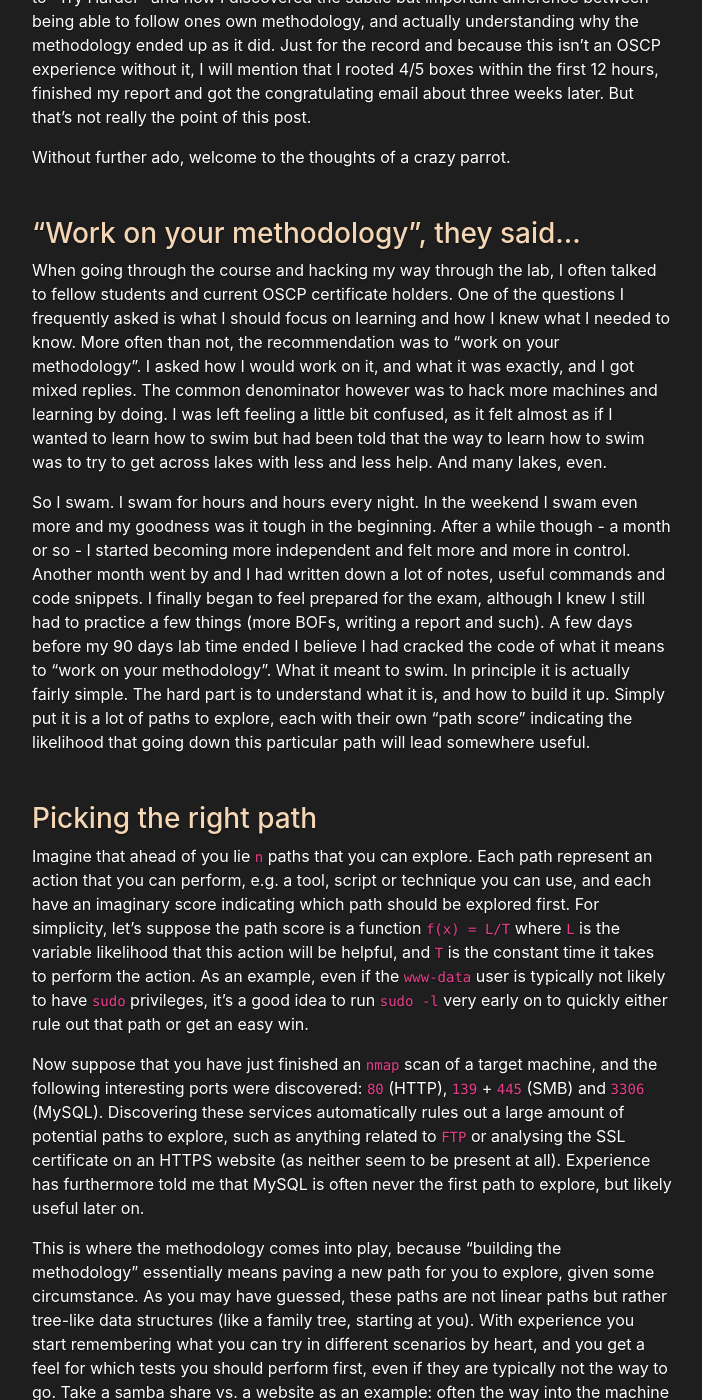
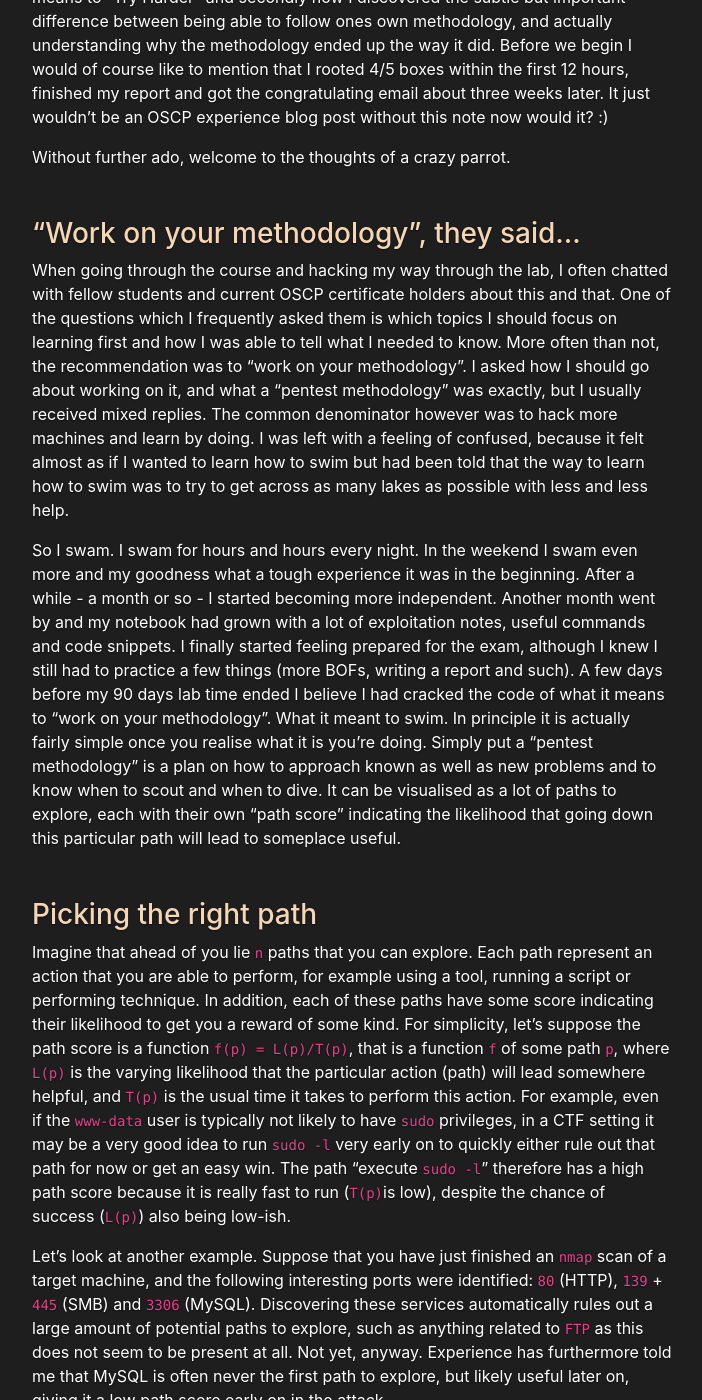
Before and after one commit to HeckerBirb/HeckerBirb.github.io, a Jekyll site: the page built from _posts/2019-07-27-yet-another-oscp-exp.md, in a window 1280 px wide and 1400 px high, scrolled down 341 px. Shown: the whole window, without its empty margins (288-990 px from the left). Built offline with Jekyll 4.4.1, drawn with Linux system fonts in a browser that asks for light colours; some of the changed text lies outside the part shown.

Commit message:
Touching up

```diff
--- a/_posts/2019-07-27-yet-another-oscp-exp.md
+++ b/_posts/2019-07-27-yet-another-oscp-exp.md
@@ -6,24 +6,24 @@ excerpt_separator: <!-- more -->
 published: true
 ---
 ### #!/bin/bash
-This is not your average golden story. In fact I want to avoid writing yet another OSCP experience post about yet another first attempt victory because there are so many of those already. Instead, this blog post will focus on my take of what is means to "Try Harder" and how I discovered the subtle but important difference between being able to follow ones own methodology, and actually understanding why the methodology ended up as it did.<!-- more --> Just for the record and because this isn't an OSCP experience without it, I will mention that I rooted 4/5 boxes within the first 12 hours, finished my report and got the congratulating email about three weeks later. But that's not really the point of this post.
+This is not your average golden story. In fact I want to avoid writing yet another OSCP experience post about yet another first attempt victory because there are so many of those already. Instead, this blog post will focus firstly on what I believe it means to "Try Harder" and secondly how I discovered the subtle but important difference between being able to follow ones own methodology, and actually understanding why the methodology ended up the way it did.<!-- more --> Before we begin I would of course like to mention that I rooted 4/5 boxes within the first 12 hours, finished my report and got the congratulating email about three weeks later. It just wouldn't be an OSCP experience blog post without this note now would it? :)
 
 Without further ado, welcome to the thoughts of a crazy parrot.
 
 
 ### "Work on your methodology", they said...
-When going through the course and hacking my way through the lab, I often talked to fellow students and current OSCP certificate holders. One of the questions I frequently asked is what I should focus on learning and how I knew what I needed to know. More often than not, the recommendation was to "work on your methodology". I asked how I would work on it, and what it was exactly, and I got mixed replies. The common denominator however was to hack more machines and learning by doing. I was left feeling a little bit confused, as it felt almost as if I wanted to learn how to swim but had been told that the way to learn how to swim was to try to get across lakes with less and less help. And many lakes, even.
+When going through the course and hacking my way through the lab, I often chatted with fellow students and current OSCP certificate holders about this and that. One of the questions which I frequently asked them is which topics I should focus on learning first and how I was able to tell what I needed to know. More often than not, the recommendation was to "work on your methodology". I asked how I should go about working on it, and what a "pentest methodology" was exactly, but I usually received mixed replies. The common denominator however was to hack more machines and learn by doing. I was left with a feeling of confused, because it felt almost as if I wanted to learn how to swim but had been told that the way to learn how to swim was to try to get across as many lakes as possible with less and less help.
 
-So I swam. I swam for hours and hours every night. In the weekend I swam even more and my goodness was it tough in the beginning. After a while though - a month or so - I started becoming more independent and felt more and more in control. Another month went by and I had written down a lot of notes, useful commands and code snippets. I finally began to feel prepared for the exam, although I knew I still had to practice a few things (more BOFs, writing a report and such). A few days before my 90 days lab time ended I believe I had cracked the code of what it means to "work on your methodology". What it meant to swim. In principle it is actually fairly simple. The hard part is to understand what it is, and how to build it up. Simply put it is a lot of paths to explore, each with their own "path score" indicating the likelihood that going down this particular path will lead somewhere useful.
+So I swam. I swam for hours and hours every night. In the weekend I swam even more and my goodness what a tough experience it was in the beginning. After a while - a month or so - I started becoming more independent. Another month went by and my notebook had grown with a lot of exploitation notes, useful commands and code snippets. I finally started feeling prepared for the exam, although I knew I still had to practice a few things (more BOFs, writing a report and such). A few days before my 90 days lab time ended I believe I had cracked the code of what it means to "work on your methodology". What it meant to swim. In principle it is actually fairly simple once you realise what it is you're doing. Simply put a "pentest methodology" is a plan on how to approach known as well as new problems and to know when to scout and when to dive. It can be visualised as a lot of paths to explore, each with their own "path score" indicating the likelihood that going down this particular path will lead to someplace useful.
 
 ### Picking the right path
-Imagine that ahead of you lie `n` paths that you can explore. Each path represent an action that you can perform, e.g. a tool, script or technique you can use, and each have an imaginary score indicating which path should be explored first. For simplicity, let's suppose the path score is a function `f(x) = L/T` where `L` is the variable likelihood that this action will be helpful, and `T` is the constant time it takes to perform the action. As an example, even if the `www-data` user is typically not likely to have `sudo` privileges, it's a good idea to run `sudo -l` very early on to quickly either rule out that path or get an easy win.
+Imagine that ahead of you lie `n` paths that you can explore. Each path represent an action that you are able to perform, for example using a tool, running a script or performing technique. In addition, each of these paths have some score indicating their likelihood to get you a reward of some kind. For simplicity, let's suppose the path score is a function `f(p) = L(p)/T(p)`, that is a function `f` of some path `p`, where `L(p)` is the varying likelihood that the particular action (path) will lead somewhere helpful, and `T(p)` is the usual time it takes to perform this action. For example, even if the `www-data` user is typically not likely to have `sudo` privileges, in a CTF setting it may be a very good idea to run `sudo -l` very early on to quickly either rule out that path for now or get an easy win. The path "execute `sudo -l`" therefore has a high path score because it is really fast to run (`T(p)`is low), despite the chance of success (`L(p)`) also being low-ish.
 
-Now suppose that you have just finished an `nmap` scan of a target machine, and the following interesting ports were discovered: `80` (HTTP), `139` + `445` (SMB) and `3306` (MySQL). Discovering these services automatically rules out a large amount of potential paths to explore, such as anything related to `FTP` or analysing the SSL certificate on an HTTPS website (as neither seem to be present at all). Experience has furthermore told me that MySQL is often never the first path to explore, but likely useful later on.
+Let's look at another example. Suppose that you have just finished an `nmap` scan of a target machine, and the following interesting ports were identified: `80` (HTTP), `139` + `445` (SMB) and `3306` (MySQL). Discovering these services automatically rules out a large amount of potential paths to explore, such as anything related to `FTP` as this does not seem to be present at all. Not yet, anyway. Experience has furthermore told me that MySQL is often never the first path to explore, but likely useful later on, giving it a low path score early on in the attack.
 
-This is where the methodology comes into play, because "building the methodology" essentially means paving a new path for you to explore, given some circumstance. As you may have guessed, these paths are not linear paths but rather tree-like data structures (like a family tree, starting at you). With experience you start remembering what you can try in different scenarios by heart, and you get a feel for which tests you should perform first, even if they are typically not the way to go. Take a samba share vs. a website as an example: often the way into the machine - especially in a CTF-like environment - is through the website either with or without help from `SMB`. However, since it is relatively easy to explore or rule out a samba share as being a good first step - compared to finding vulnerabilities on a website that is - this is not a bad path to start with.
+Now "building the methodology" essentially means paving a new path for you to explore, given some circumstance. As you may have guessed, these paths are not linear paths but rather tree-like data structures (like a family tree, starting at you). With experience you start remembering what you can try in different scenarios by heart, and you get a feel for which tests you should perform first, even if they are typically not the way to go. Take a samba share vs. a website as an example: often the way into the machine - especially in a CTF-like environment - is through the website either with or without help from `SMB`. However, since it is relatively easy to explore or rule out a samba share as being a good first step - compared to finding vulnerabilities on a website that is - this is not a bad path to start with. Who knows, `enum4linux` may reveal user information that is useful on the website or the share may even grant full access to some interesting directory for the world to explore.
 
-As you can imagine, preparation and information gathering are important steps in the process of breaking into a machine or network. Often what appeared to be the optimal path to follow may turn out to be a fluke once more information is discovered and added to the grand equation. Building the methodology is not enough though, because nothing in this world is as black and white as `#000` and `#FFF`. With this in mind, notice how I failed to apply my methodology efficiently, in the first part of my exam, and how I slowly realised what my mistake was and what happened as soon as I applied "Trying Harder" correctly.
+As you can imagine, preparation and information gathering are important steps in the process of breaking into a machine or network. Often what appeared to be the optimal path to follow may turn out to be a fluke once more information is discovered and added to the grand equation. Remember that these path scores "update" themselves as more information is discovered either ruling some paths out entirely or pushing other paths into the spotlight. With this in mind, notice how I failed to apply my methodology efficiently in the first part of my exam, and how I slowly realised what my mistake was and what happened as soon as I applied "Trying Harder" correctly. One thing is building a methodology, another - as I discovered - is to follow it.
 
 ### At last, the exam
 The very first machine in the exam network that I attempted taught me a valuable lesson about my methodology: trust it, but don't follow it blindly. I decided to use the buffer overflow machine to warm up for the rest of the exam, and I happily followed my well-prepared steps and made progress. Until I didn't. I was confused and wondered if I had done something wrong. Was it stage fright? It wasn't until I sat down and thought about *why* I was performing the steps I performed, that I realised that there was a twist. This wasn't an examination in whether or not I could blindly follow some memorised steps required to successfully perform a buffer overflow, but a test in whether or not I *understood why* I was performing these steps in the first place. Once I did - once I trusted my methodology and didn't follow it blindly - I made all the progress I needed and secured my first handful of points.
```
